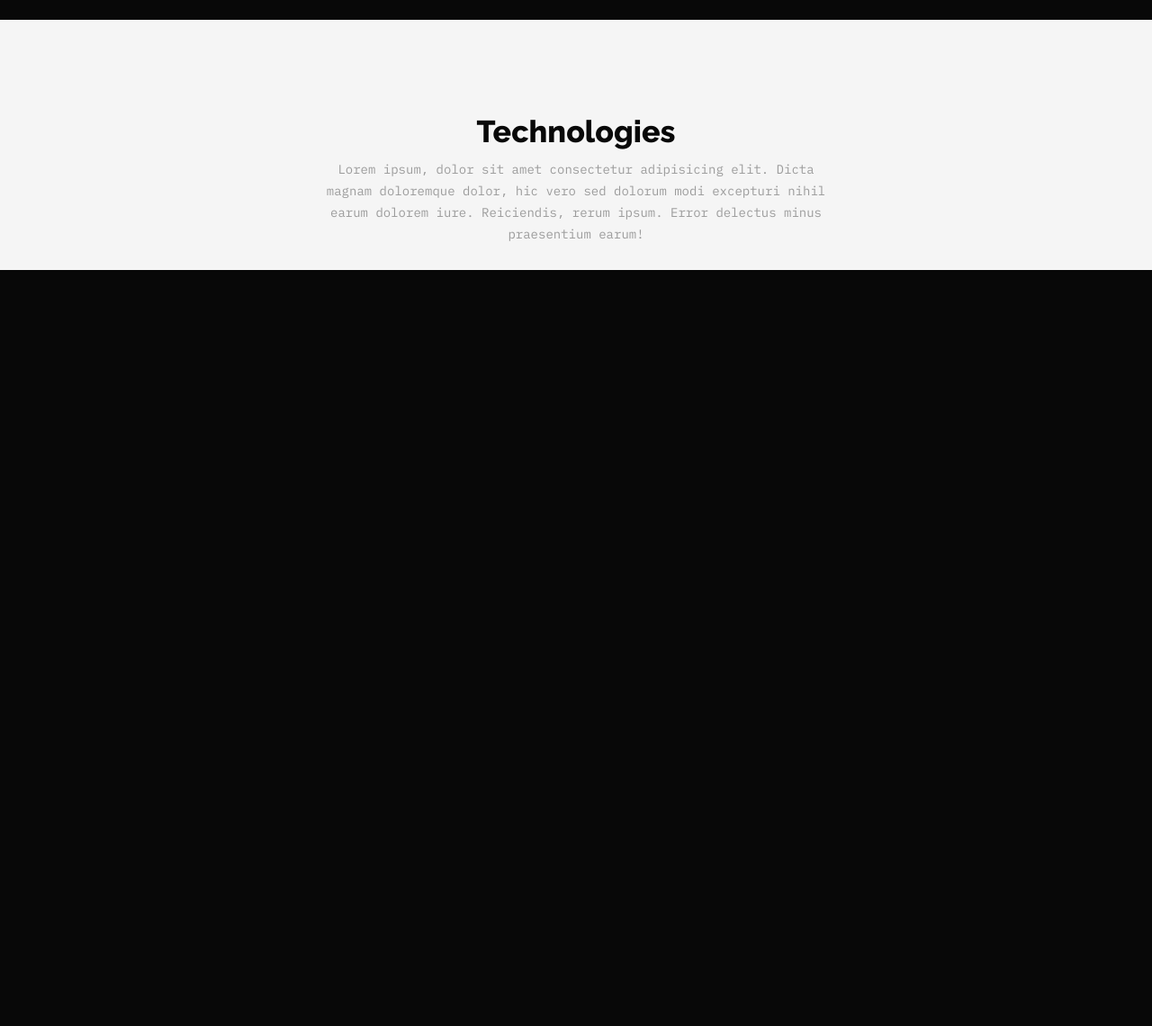
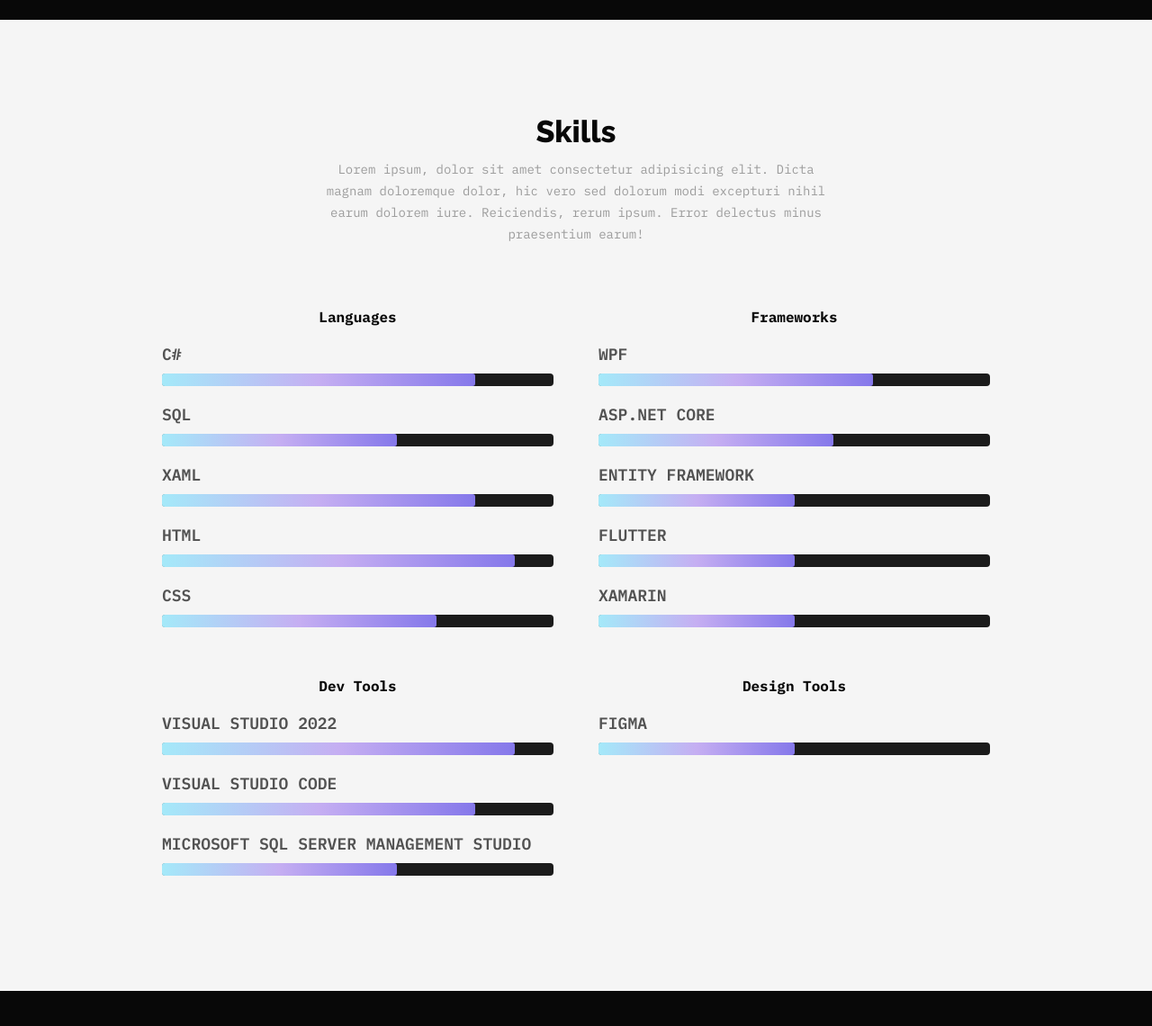
Before and after one commit to dmytrohaidaienko/portfolio, a plain HTML site: page index.html in a window 1280 px wide. Shown: the part 806-1946 px from the top of the page at 90% size. Before the commit the page ends 1106 px from the top, so only its background shows below. Drawn offline with Linux system fonts and the light colour scheme.

Commit message:
chore: Created "Skills" section.

```diff
--- a/assets/css/main.css
+++ b/assets/css/main.css
@@ -10,6 +10,7 @@
 
 body{
     background-color: #080808;
+    height: 4000px;
 }
 
 /* Header Navigation Menu */
@@ -186,22 +187,23 @@ header{
     color: #525252;
 }
 
-/* Technologies Section */
+/* Skills Section */
 
-.tehnologies-section{
+.skills-section{
     background-color: #F5F5F5;
     padding-top: 80px;
+    padding-bottom: 80px;
 }
 
-.tehnologies-container{
+.skills-container{
     background-color: transparent;
 }
 
-.category-caption{
+.skills-caption{
     text-align: center;
 }
 
-.category-caption h2{
+.skills-caption h2{
     margin-bottom: 10px;
     font-family:'Raleway', sans-serif;
     font-size: 34px;
@@ -210,7 +212,7 @@ header{
     line-height: 40px;
 }
 
-.category-caption p{
+.skills-caption p{
     width: 570px;
     margin: 0 auto;
     font-family: 'IBM Plex Mono', monospace;
@@ -219,3 +221,59 @@ header{
     color: #9C9C9C;
     line-height: 24px;
 }
+
+.skills{
+    margin-top: 35px;
+    display: flex;
+    flex-wrap: wrap;
+    column-gap: 50px;
+    justify-content: space-between;
+}
+
+.skills-category{
+    flex: 1 1 325px;
+}
+
+.skills-category h3{
+    font-family: 'IBM Plex Mono', monospace;
+    font-size: 16px;
+    font-weight: 700;
+    color: #080808;
+    text-align: center;
+    margin-top: 35px;
+}
+
+.skill{
+    margin: 20px 0;
+}
+
+.skill-title{
+    font-family: 'IBM Plex Mono', monospace;
+    font-size: 18px;
+    font-weight: 600;
+    color: #525252;
+    text-transform: uppercase;
+    margin: 20px 0 10px 0;
+}
+
+.skill-bar{
+    height: 14px;
+    background: #1B1B1B;
+    border-radius: 4px;
+}
+
+.skill-percentage{
+    height: 14px;
+    background: linear-gradient(to right, #A4E9F9,#C5AEF2,#8578EA);
+    border-radius: 3px;
+    animation: fillSkillBars 2.5s 1;
+}
+
+@keyframes fillSkillBars{
+    from{
+        width: 0;
+    }
+    to{
+        width: 100%;
+    }
+}
--- a/index.html
+++ b/index.html
@@ -29,7 +29,7 @@
                         <a href="https://dmytrohaidaienko.github.io/portfolio/" class="header-navlist-link">Home</a>
                     </li>
                     <li class="header-navlist-item">
-                        <a href="#!" class="header-navlist-link">Technologies</a>
+                        <a href="#!" class="header-navlist-link">Skills</a>
                     </li>
                     <li class="header-navlist-item">
                         <a href="#!" class="header-navlist-link">Education</a>
@@ -95,20 +95,120 @@
             </div>
         </div>
     </section>
-    <!-- Technologies Section -->
-    <section class="tehnologies-section">
-        <div class="container tehnologies-container">
-            <div class="category-caption">
-                <h2>Technologies</h2>
+    <!-- Skills Section -->
+    <section class="skills-section">
+        <div class="container skills-container">
+            <div class="skills-caption">
+                <h2>Skills</h2>
                 <p>Lorem ipsum, dolor sit amet consectetur adipisicing elit. Dicta magnam doloremque dolor, hic vero sed
                     dolorum modi excepturi nihil earum dolorem iure. Reiciendis, rerum ipsum. Error delectus minus
                     praesentium earum!
                 </p>
             </div>
+            <div class="skills">
+                <div class="skills-category">
+                    <h3>Languages</h3>
+                    <div class="skill">
+                        <div class="skill-title">C#</div>
+                        <div class="skill-bar">
+                            <div class="skill-percentage" per="80%" style="max-width:80%"></div>
+                        </div>
+                    </div>
+                    <div class="skill">
+                        <div class="skill-title">SQL</div>
+                        <div class="skill-bar">
+                            <div class="skill-percentage" per="60%" style="max-width:60%"></div>
+                        </div>
+                    </div>
+                    <div class="skill">
+                        <div class="skill-title">XAML</div>
+                        <div class="skill-bar">
+                            <div class="skill-percentage" per="80%" style="max-width:80%"></div>
+                        </div>
+                    </div>
+                    <div class="skill">
+                        <div class="skill-title">HTML</div>
+                        <div class="skill-bar">
+                            <div class="skill-percentage" per="90%" style="max-width:90%"></div>
+                        </div>
+                    </div>
+                    <div class="skill">
+                        <div class="skill-title">CSS</div>
+                        <div class="skill-bar">
+                            <div class="skill-percentage" per="70%" style="max-width:70%"></div>
+                        </div>
+                    </div>
+                </div>
+                <div class="skills-category">
+                    <h3>Frameworks</h3>
+                    <div class="skill">
+                        <div class="skill-title">WPF</div>
+                        <div class="skill-bar">
+                            <div class="skill-percentage" per="70%" style="max-width:70%"></div>
+                        </div>
+                    </div>
+                    <div class="skill">
+                        <div class="skill-title">ASP.NET Core</div>
+                        <div class="skill-bar">
+                            <div class="skill-percentage" per="60%" style="max-width:60%"></div>
+                        </div>
+                    </div>
+                    <div class="skill">
+                        <div class="skill-title">Entity framework</div>
+                        <div class="skill-bar">
+                            <div class="skill-percentage" per="50%" style="max-width:50%"></div>
+                        </div>
+                    </div>
+                    <div class="skill">
+                        <div class="skill-title">Flutter</div>
+                        <div class="skill-bar">
+                            <div class="skill-percentage" per="50%" style="max-width:50%"></div>
+                        </div>
+                    </div>
+                    <div class="skill">
+                        <div class="skill-title">Xamarin</div>
+                        <div class="skill-bar">
+                            <div class="skill-percentage" per="50%" style="max-width:50%"></div>
+                        </div>
+                    </div>
+                </div>
+                <div class="skills-category">
+                    <h3>Dev Tools</h3>
+                    <div class="skill">
+                        <div class="skill-title">Visual Studio 2022</div>
+                        <div class="skill-bar">
+                            <div class="skill-percentage" per="90%" style="max-width:90%"></div>
+                        </div>
+                    </div>
+                    <div class="skill">
+                        <div class="skill-title">Visual Studio Code</div>
+                        <div class="skill-bar">
+                            <div class="skill-percentage" per="80%" style="max-width:80%"></div>
+                        </div>
+                    </div>
+                    <div class="skill">
+                        <div class="skill-title">Microsoft SQL Server Management Studio</div>
+                        <div class="skill-bar">
+                            <div class="skill-percentage" per="60%" style="max-width:60%"></div>
+                        </div>
+                    </div>
+                </div>
+                <div class="skills-category">
+                    <h3>Design Tools</h3>
+                    <div class="skill">
+                        <div class="skill-title">Figma</div>
+                        <div class="skill-bar">
+                            <div class="skill-percentage" per="50%" style="max-width:50%"></div>
+                        </div>
+                    </div>
+                </div>
+            </div>
+        </div>
         </div>
     </section>
     <!-- Scripts -->
     <script src="https://kit.fontawesome.com/08d17af8c0.js" crossorigin="anonymous"></script>
+    <script src="./assets/js/observer.js"></script>
 </body>
 
 </html>
```
